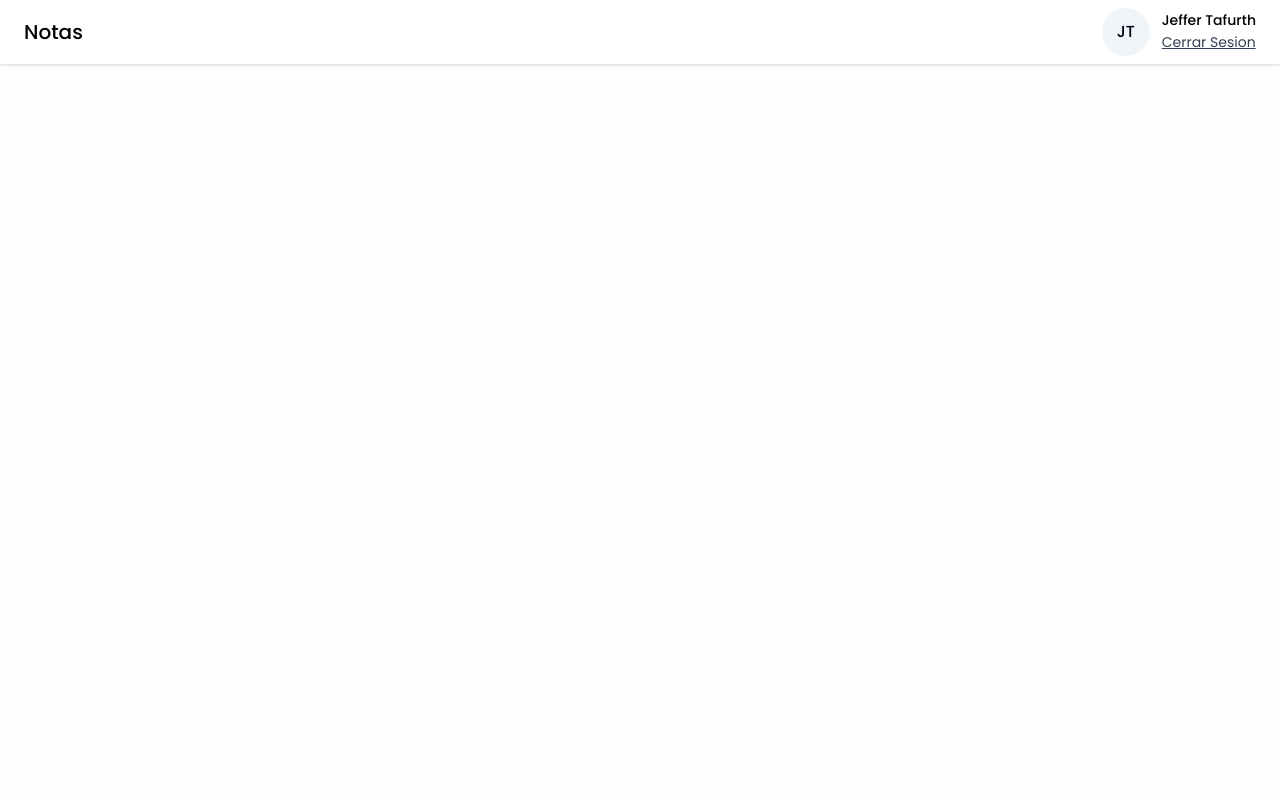
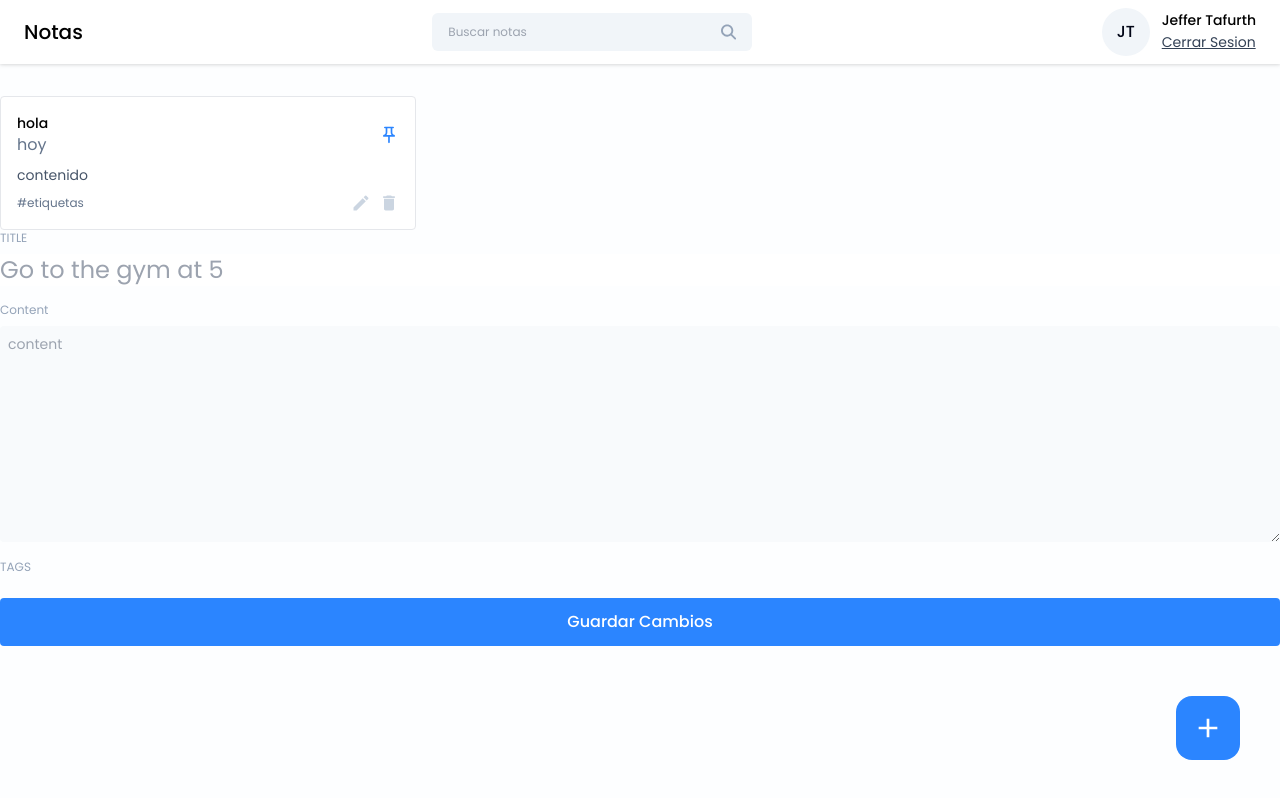
Before and after one commit to Jeffer-Andres-Tafurth-Cortes/Aplicacion_Notas_MERN, a React (Vite) app in the folder Frontend/app_notas/: page /dashboard in a window 1280 px wide. Built offline with nearby package versions, Linux system fonts and the light colour scheme.

Commit message:
aplicacion_notas_MERN

```diff
--- /dev/null
+++ b/Frontend/app_notas/src/components/Cards/NoteCard.jsx
@@ -0,0 +1,42 @@
+import { MdOutlinePushPin } from 'react-icons/md'
+import { MdCreate, MdDelete } from 'react-icons/md'
+
+/* El componente 'NoteCard' va a ser la estructura que va a tener cada nota dentro de la aplicacion,
+  asi mismo tendra los respectivos eventos para eliminar, editar o pinear cada nota
+*/
+function NoteCard({ title, date, content, tags, isPinned, onEdit, onDelete, onPinNote }) {
+  return (
+    <div className='border rounded p-4 bg-white hover:shadow-xl transition-all ease-in-out'>
+
+      {/** Aqui estara la estructura respectiva que va a tomar cada nota en el Dashboard de la aplicacion */}
+      <div className='flex items-center justify-between'>
+
+        {/** Este div contendra el titlo y la fecha de la nota */}
+        <div>
+          <h6 className='text-sm font-medium'>{title}</h6>
+          <span className='text-sx text-slate-500'>{date}</span>
+        </div>
+
+        {/** Este icono corresponde a si queremos pinear o no la nota */}
+        <MdOutlinePushPin className={`icon-btn ${isPinned ? 'text-primary' : 'text-slate-300'} `} onClick={onPinNote} />
+      </div>
+
+      {/** Esta etiqueta 'p' corresponde al contenido de la nota */}
+      <p className='text-sm text-slate-600 mt-2'>{content?.slice(0, 60)}</p>
+
+      {/** Este div contendra las etiquetas de la nota y las opciones para editar y/o eliminar una nota */}
+      <div className='flex items-center justify-between mt-2'>
+        <div className='text-xs text-slate-500'>{tags}</div>
+
+        <div className='flex items-center gap-2'>
+          <MdCreate className='icon-btn hover:text-green-600' onClick={onEdit} />
+          <MdDelete className='icon-btn hover:text-red-500' onClick={onDelete} />
+        </div>
+
+      </div>
+
+    </div>
+  )
+}
+
+export default NoteCard
--- a/Frontend/app_notas/src/components/Navbar/Navbar.jsx
+++ b/Frontend/app_notas/src/components/Navbar/Navbar.jsx
@@ -1,20 +1,37 @@
 import ProfileInfo from "../Cards/ProfileInfo"
 import { useNavigate } from "react-router-dom"
+import SearchBar from "../SearchBar/SearchBar"
+import { useState } from "react";
 
 // El componente 'Navbar' corresponde a un menu de navegacion
 function NavBar() {
 
+  // Se usa un useState para controlar lo que se escriba en la barra de busqueda
+  const [searchQuery, setSearchQuery] = useState('');
+
   const navigate = useNavigate
-
   // Al hacer click en el botón de logout, se llama a la función 'onLogout' haciendo que se cierre la sesion del usuario
   const onLogout = () => {
     navigate('/login')
+  }
+
+  const handleSearch = () => {
+
+  }
+
+  const onClearSearch = () => {
+    setSearchQuery('')
   }
 
   return (
     <>
       <div className="bg-white flex items-center justify-between px-6 py-2 drop-shadow">
         <h2 className="text-xl font-medium text-black py-2">Notas</h2>
+
+        {/** se importa el componente 'SearchBar */}
+        <SearchBar value={searchQuery} onChange={({ target }) => {setSearchQuery(target.value)}}
+          handleSearch={handleSearch} onClearSearch={onClearSearch}
+        />
 
         {/** Se importa el componente 'ProfileInfo' */}
         <ProfileInfo onLogout={onLogout} />
--- a/Frontend/app_notas/src/components/SearchBar/SearchBar.jsx
+++ b/Frontend/app_notas/src/components/SearchBar/SearchBar.jsx
@@ -1,7 +1,22 @@
+import { FaMagnifyingGlass } from "react-icons/fa6"
+import { IoMdClose } from "react-icons/io"
 
-function SearchBar() {
+// El componente 'SearchBar' sera la respectiva barra de busqueda cuando el usuario ya este dentro de la aplicacion
+function SearchBar({ value, onChange, handleSearch, onClearSearch }) {
   return (
-    <div>SearchBar</div>
+    <div className="w-80 flex items-center px-4 bg-slate-100 rounded-md">
+      <input type="text" value={value} onChange={onChange}  placeholder="Buscar notas"
+        className="w-full text-xs bg-transparent py-[11px] outline-none"
+      />
+
+      {/** Este icono es un cruz para limpiar la barra de busqueda */}
+      {value && (
+        <IoMdClose className="text-xl text-slate-500 cursor-pointer hover:text-black mr-3" onClick={onClearSearch} />
+      )}
+
+      {/** Este icono es una lupa en la barra de busqueda */}
+      <FaMagnifyingGlass className="text-slate-400 cursor-pointer hover:text-black" onClick={handleSearch} />
+    </div>
   )
 }
 
--- a/Frontend/app_notas/src/index.css
+++ b/Frontend/app_notas/src/index.css
@@ -29,4 +29,12 @@
     @apply w-full bg-primary text-white p-2 rounded my-1 hover:bg-blue-600;
   }
 
+  .icon-btn {
+    @apply text-xl text-slate-300 cursor-pointer hover:text-primary;
+  }
+
+  .input-label {
+    @apply text-xs text-slate-400;
+  }
+
 }
--- /dev/null
+++ b/Frontend/app_notas/src/pages/Home/AddEditNotes.jsx
@@ -0,0 +1,37 @@
+import React from 'react'
+
+// El componente 'AddEditNotes' corresponde a agregar las notas que se editan
+function AddEditNotes() {
+  return (
+    // Este div contiene toda la estructura de cuando se edita una nota
+    <div>
+
+      {/** Este primer div determina el titulo y el input de la nota que se esta editando */}
+      <div className='flex flex-col gap-2'>
+        <label className='input-label'>TITLE</label>
+        <input type="text" className='text-2xl text-slate-950 outline-none' placeholder='Go to the gym at 5' />
+      </div>
+
+      {/** Este segundo div determina el contenido de la nota que se esta editando  */}
+      <div className='flex flex-col gap-2 mt-4'>
+        <label className='input-label'>Content</label>
+        <textarea type='text' className='text-sm text-slate-950 outline-none bg-slate-50 p-2 rounded'
+          placeholder='content'rows={10}
+          />
+      </div>
+
+      {/** Este tercer div determina las etiquetas(tags) de la nota que se esta editando */}
+      <div className='mt-3'>
+        <label className='input-label'>TAGS</label>
+      </div>
+
+      {/** Este boton hace que se guarden los cambios de la respectiva nota */}
+      <button className='btn-primary font-medium mt-5 p-3' onClick={() => {}}>
+        Guardar Cambios
+      </button>
+
+    </div>
+  )
+}
+
+export default AddEditNotes
--- a/Frontend/app_notas/src/pages/Home/Home.jsx
+++ b/Frontend/app_notas/src/pages/Home/Home.jsx
@@ -1,4 +1,7 @@
+import { MdAdd } from 'react-icons/md'
+import NoteCard from '../../components/Cards/NoteCard'
 import Navbar from '../../components/Navbar/Navbar'
+import AddEditNotes from './AddEditNotes'
 
 // La pagina 'Home' corresponde al link de 'dashboard' es lo que se muestra cuando ya se accede a la aplicacion
 function Home() {
@@ -6,6 +9,22 @@ function Home() {
     <>
       {/** Importamos el componente 'Navbar' */}
       <Navbar />
+
+      {/** Aqui se muestra el contenido de la pagina (componente 'NoteCard') */}
+      <div className='container mx-auto'>
+        <div className='grid grid-cols-3 gap-4 mt-8'>
+          <NoteCard title={'hola'} date={'hoy'} content={'contenido'} tags={'#etiquetas'} isPinned={true}
+            onEdit={() => {}} onDelete={() => {}} onPinNote={() => {}}
+          />
+        </div>
+      </div>
+
+      {/** El boton con el icono 'MdAdd' corresponde al boton en le dashboard para crear una nueva nota */}
+      <button className='w-16 h-16 flex items-center justify-center rounded-2xl bg-primary hover:bg-blue-600 absolute right-10 bottom-10' onClick={() => {}}>
+        <MdAdd className='text-[32px] text-white'/>
+      </button>
+
+      <AddEditNotes />
     </>
   )
 }
```
